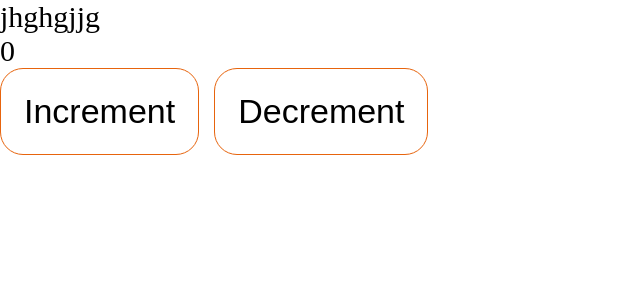
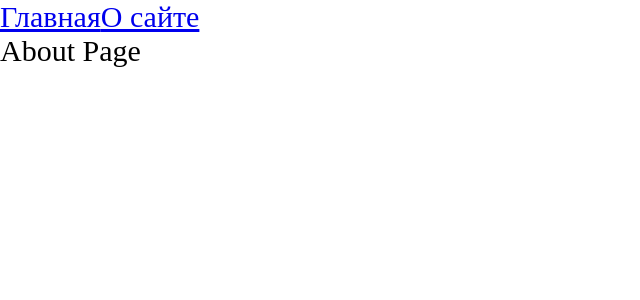
Before and after one commit to DmitryPanikarovsky/blogApp, a React app: page /about in a window 1280 px wide. Shown: the top 300 px of the page, without its empty margins (0-640 px from the left). Built offline with nearby package versions, Linux system fonts and the light colour scheme.

Commit message:
add routes

```diff
--- a/package.json
+++ b/package.json
@@ -15,6 +15,7 @@
 		"@types/node": "^17.0.21",
 		"@types/react": "^17.0.39",
 		"@types/react-dom": "^17.0.11",
+		"@types/react-router-dom": "^5.3.3",
 		"@types/webpack": "^5.28.0",
 		"@types/webpack-dev-server": "^4.7.2",
 		"css-loader": "^6.6.0",
@@ -32,6 +33,7 @@
 	},
 	"dependencies": {
 		"react": "^17.0.2",
-		"react-dom": "^17.0.2"
+		"react-dom": "^17.0.2",
+		"react-router-dom": "^6.2.1"
 	}
 }
--- a/src/App.tsx
+++ b/src/App.tsx
@@ -1,11 +1,18 @@
+import { Link, Route, Routes } from 'react-router-dom'
 import { Counter } from './component/Counter';
 import './index.scss';
+import AboutPage from './pages/AboutPage/AboutPage'
+import MainPage from './pages/MainPage/MainPage'
 
 const App = () => {
     return (
         <div className='app'>
-            jhghgjjg
-            <Counter/>
+            <Link to={'/'}>Главная</Link>
+            <Link to={'/about'}>О сайте</Link>
+            <Routes>
+                <Route path={'/'} element={<MainPage/>}/>
+                <Route path={'/about'} element={<AboutPage/>}/>
+            </Routes>
         </div>
     );
 };
--- a/src/index.tsx
+++ b/src/index.tsx
@@ -1,9 +1,10 @@
+import { BrowserRouter } from 'react-router-dom'
 import App from './App'
 import { render } from 'react-dom';
 
 render(
-    <>
+    <BrowserRouter>
         <App/>
-    </>,
+    </BrowserRouter>,
     document.getElementById('root')
 )
--- /dev/null
+++ b/src/pages/AboutPage/AboutPage.tsx
@@ -0,0 +1,9 @@
+const AboutPage = () => {
+    return (
+        <div>
+            About Page
+        </div>
+    );
+};
+
+export default AboutPage;
--- /dev/null
+++ b/src/pages/MainPage/MainPage.tsx
@@ -0,0 +1,9 @@
+const MainPage = () => {
+    return (
+        <div>
+            Main Page
+        </div>
+    );
+};
+
+export default MainPage;
```
Also changed, not shown: 2 other files (tests, documents, lock files or other folders).
